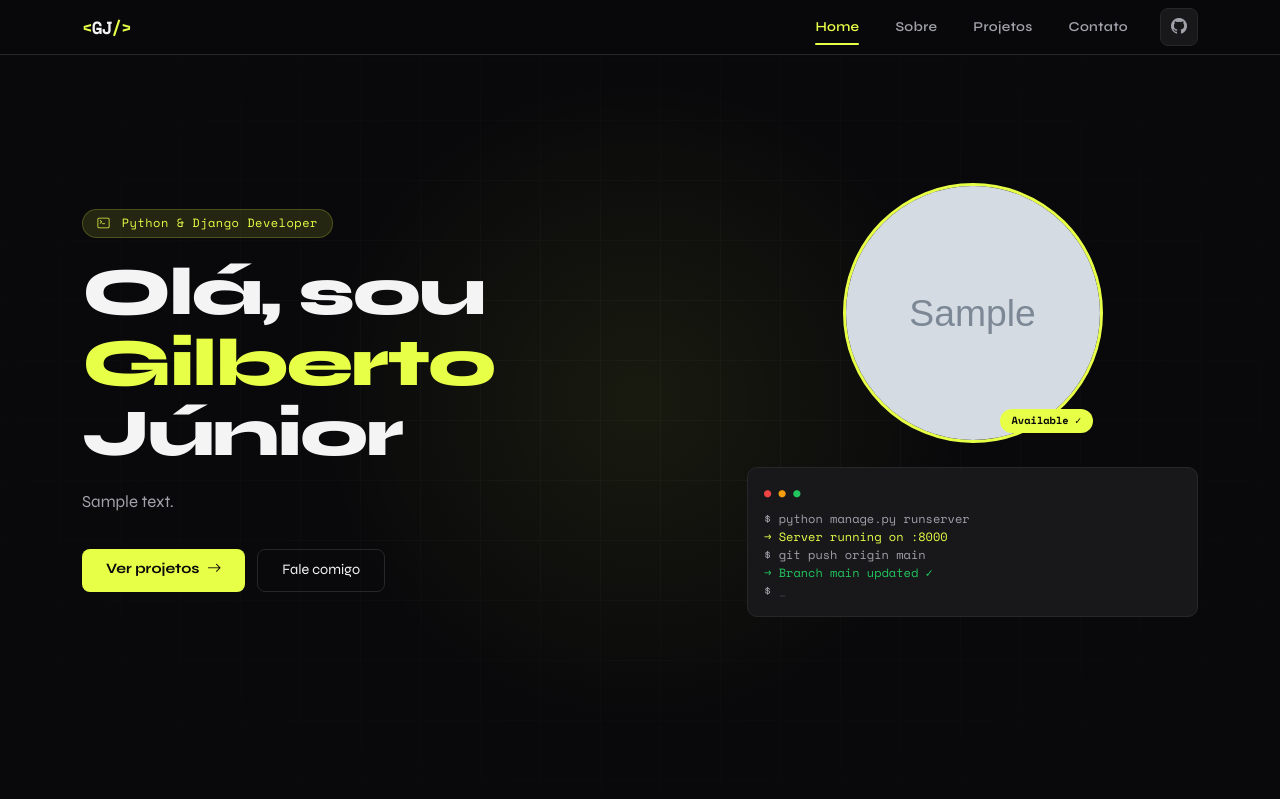
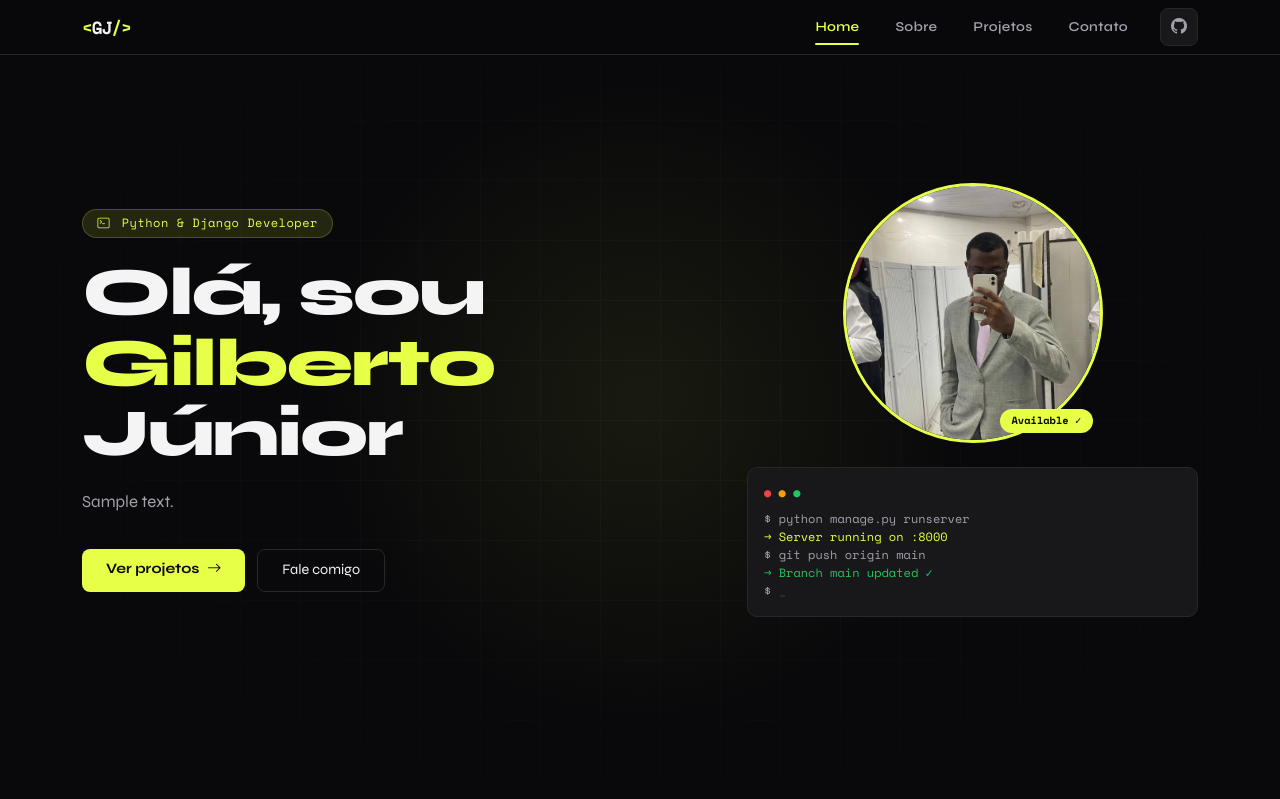
Before and after one commit to jotaTorrezDev/Portifolio, a Django app: page / in a window 1280 px wide. Shown: the top 799 px of the page. Run offline with Django 4.2, Linux system fonts and the light colour scheme; tables that the repository leaves empty hold one stand-in row (values such as "Sample post"); grey boxes marked "Sample" are stand-in pictures.

Commit message:
Update home.html

```diff
--- a/templates/home.html
+++ b/templates/home.html
@@ -1,4 +1,5 @@
 {% extends 'base.html' %}
+{% load static %}
 {% block title %}Gilberto Júnior — Dev Python & Django{% endblock %}
 
 {% block content %}
@@ -32,7 +33,7 @@
       <div class="col-lg-5 text-center d-none d-lg-block">
         <div class="profile-wrap">
           {% if perfil and perfil.foto %}
-          <img src="{{ perfil.foto.url }}" class="profile-img" alt="Gilberto Júnior">
+          <img src="{% static 'perfil.png' %}" class="profile-img" alt="Gilberto Júnior">
           {% else %}
           <div class="profile-placeholder"><i class="bi bi-person-fill"></i></div>
           {% endif %}
@@ -131,7 +132,7 @@
       {% empty %}
       <div class="col-12 text-center py-5" style="color:var(--muted);">
         <i class="bi bi-folder2-open" style="font-size:2.5rem;"></i>
-        <p class="mt-2">Nenhum projeto cadastrado ainda. <a href="/admin" style="color:var(--accent);">Adicionar no admin →</a></p>
+        <p class="mt-2">Nenhum projeto cadastrado ainda.</p>
       </div>
       {% endfor %}
     </div>
```
